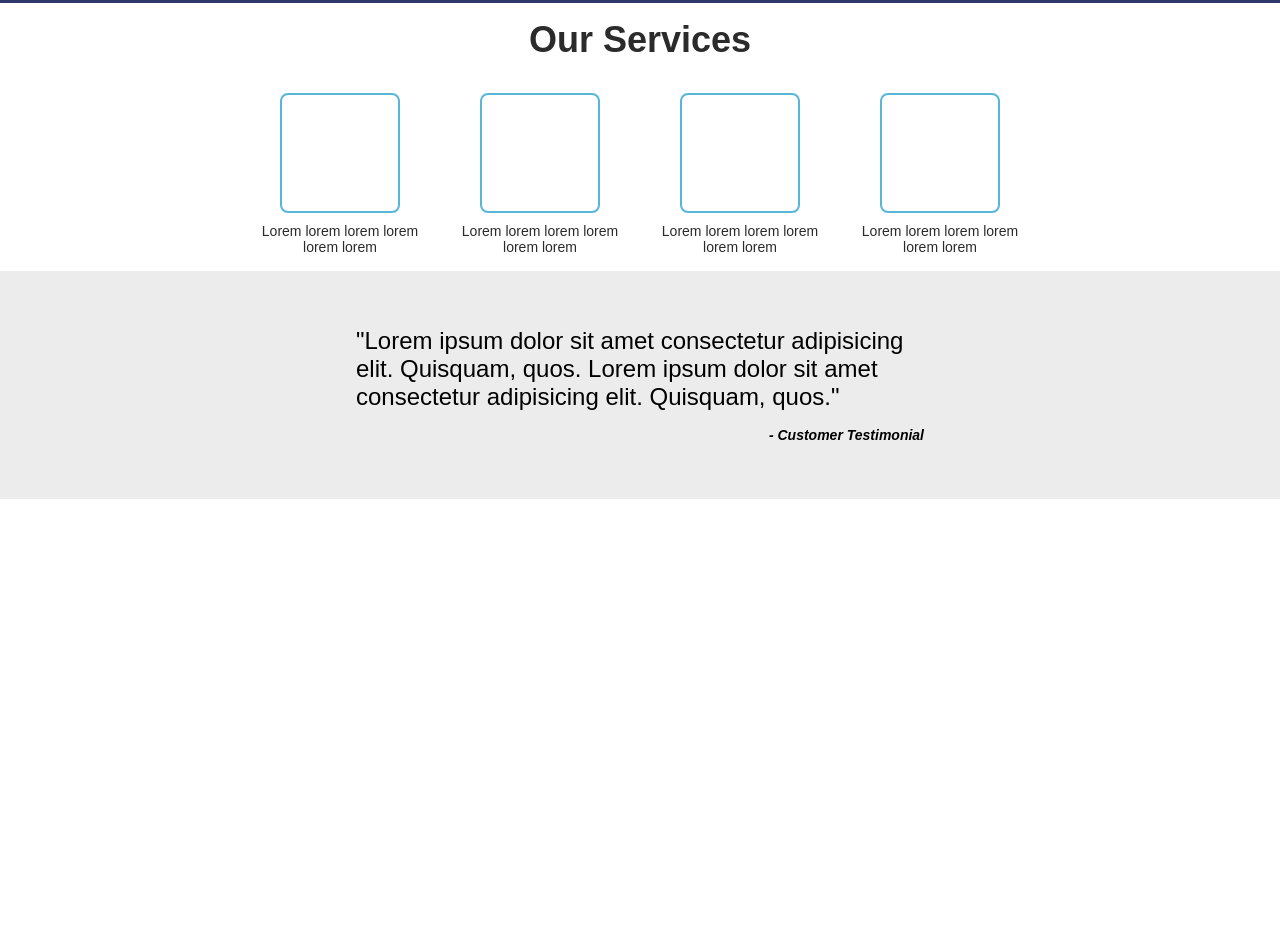
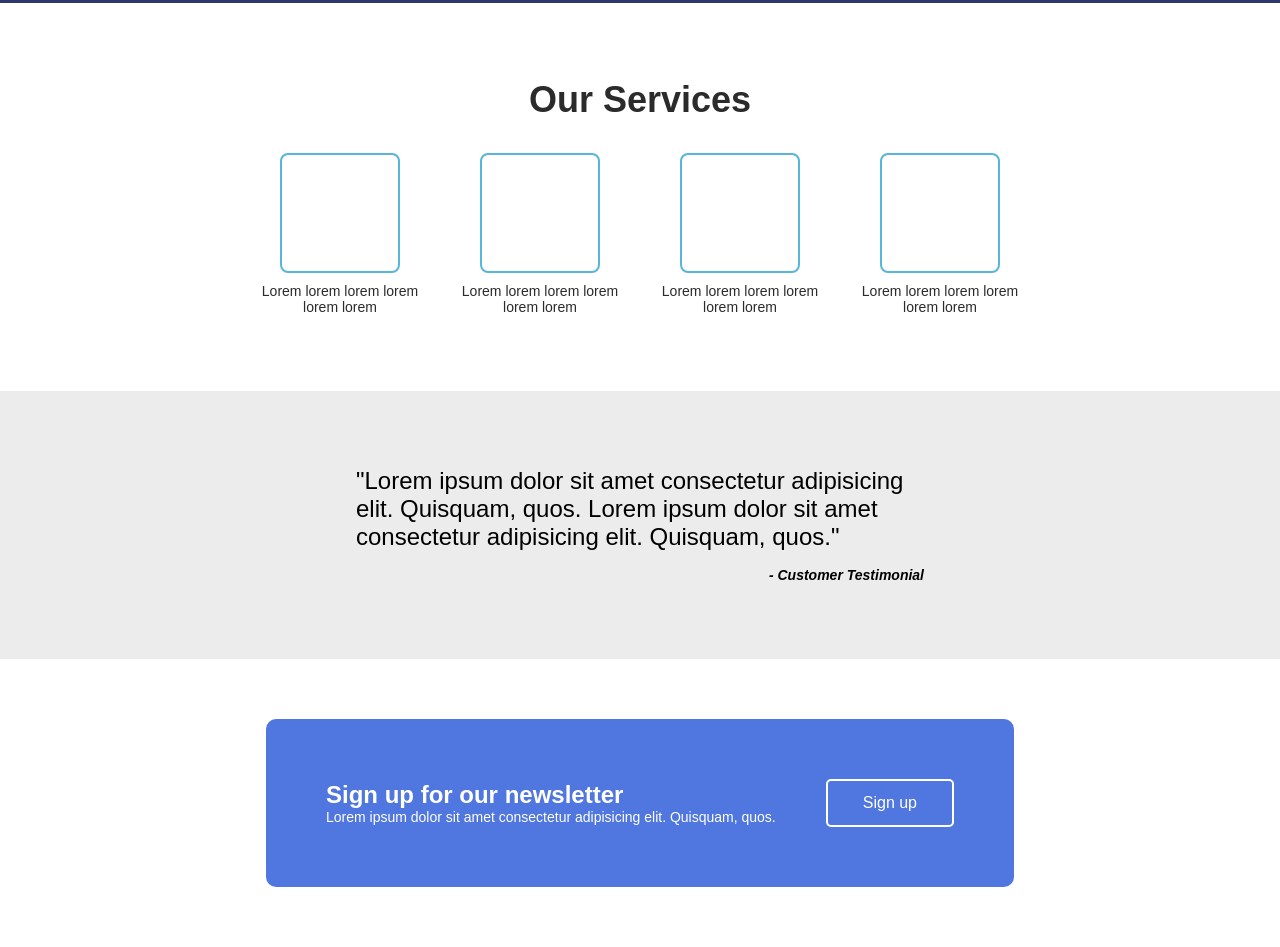
Before and after one commit to Ghost-Developmentx/landing-page, a plain HTML site: page index.html in a window 1280 px wide. Shown: the part 410-1357 px from the top of the page. Before the commit the page ends 909 px from the top, so only its background shows below. Drawn offline with Linux system fonts and the light colour scheme.

Commit message:
Create Signup Modal and add styling

```diff
--- a/index.html
+++ b/index.html
@@ -63,5 +63,19 @@
         </div>
       </div>
     </div>
+    <div class="section4">
+      <div class="signup">
+        <div class="content">
+          <h2>Sign up for our newsletter</h2>
+          <p>
+            Lorem ipsum dolor sit amet consectetur adipisicing elit. Quisquam,
+            quos.
+          </p>
+        </div>
+        <div class="button">
+          <button>Sign up</button>
+        </div>
+      </div>
+    </div>
   </body>
 </html>
--- a/styles.css
+++ b/styles.css
@@ -29,6 +29,8 @@ body {
     width: 100%;
     justify-content: center;
     align-items: center;
+    padding: 60px;
+    margin: 0 auto;
 }
 
 .section3 {
@@ -40,7 +42,36 @@ body {
     justify-content: center;
     align-items: center;
     width: 100%;
-    padding: 40px;
+    padding: 60px;
+}
+
+.section4 {
+    background-color: rgb(255, 255, 255);
+    display: flex;
+    flex-direction: column;
+    overflow: auto;
+    justify-content: center;
+    align-items: center;
+    padding: 60px;
+}
+
+.signup {
+    background-color: rgb(80, 119, 224);
+    border-radius: 10px;
+    color: white;
+    display: flex;
+    justify-content: center;
+    align-items: center;
+    padding: 60px;
+    gap: 50px;
+    flex-wrap: wrap;
+    max-width: 1000px;
+}
+
+.button {
+    border: 2px solid rgb(255, 255, 255);
+    border-radius: 5px;
+    padding: 3px 15px;
 }
 
 .quote {
```
